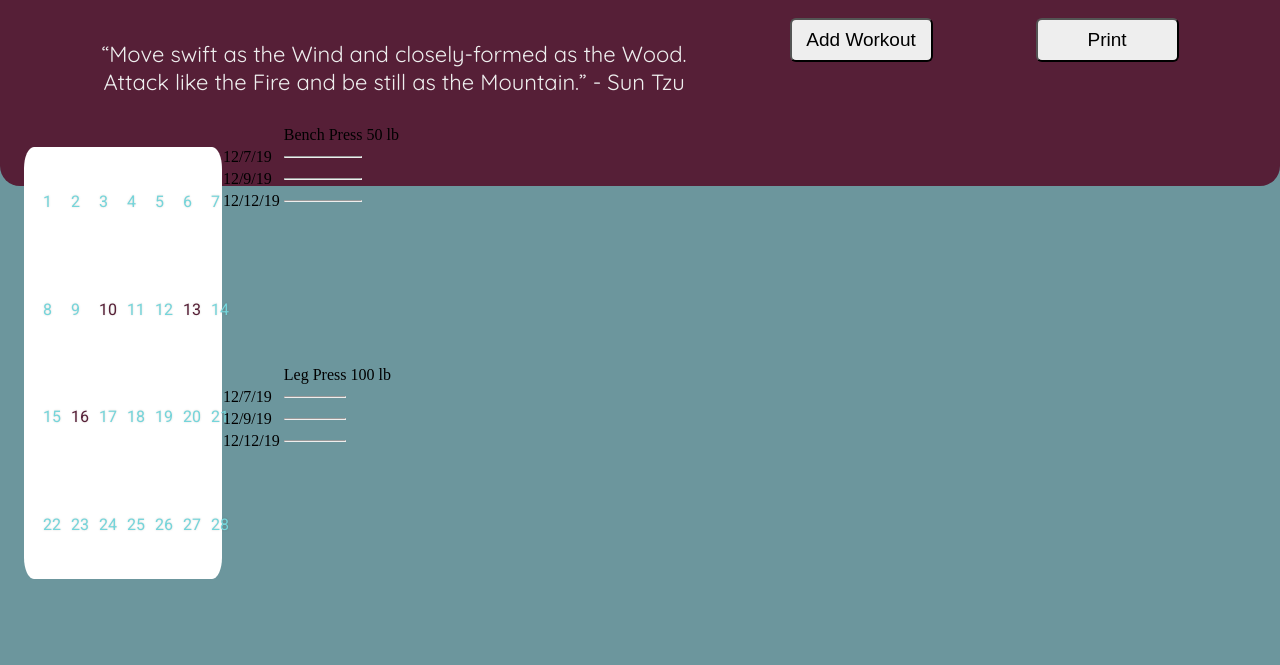
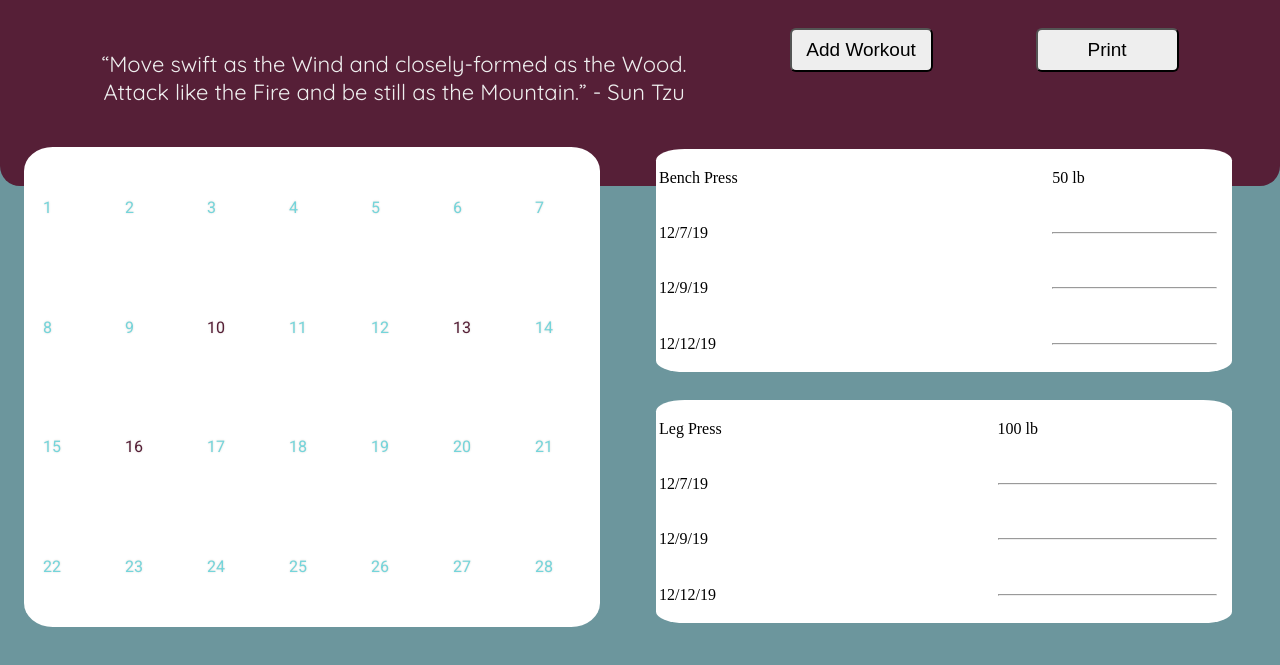
Before and after one commit to TMcMeans/fetniss, a plain HTML site: page index.html in a window 1280 px wide. Shown: the part 127-792 px from the top of the page. Drawn offline with Linux system fonts and the light colour scheme.

Commit message:
Size workout tables

```diff
--- a/index.html
+++ b/index.html
@@ -68,11 +68,9 @@
       <section>
         <article>
           <table class="workout-table">
-            <th>
+            <tbody>
               <td>Bench Press</td>
               <td>50 lb</td>
-            </th>
-            <tbody>
               <tr>
                 <td>12/7/19</td>
                 <td><hr/></td>
@@ -93,11 +91,9 @@
         </article>
         <article>
           <table class="workout-table">
-            <th>
+            <tbody>
               <td>Leg Press</td>
               <td>100 lb</td>
-            </th>
-            <tbody>
               <tr>
                 <td>12/7/19</td>
                 <td><hr/></td>
--- a/styles.css
+++ b/styles.css
@@ -88,13 +88,14 @@ main {
   display: grid;
   grid-template-columns: 1fr 1fr;
   height: 60vh;
+  width: 100vw;
   position: absolute;
   top: 250px;
 }
 
 .calendar {
   background-color: white;
-  height: 90%;
+  height: 100%;
   width: 90%;
   margin: 1.5em;
   border-radius: 5%;
@@ -113,6 +114,31 @@ main {
   color: #561F37;
 }
 
+section {
+  margin-top: 10px;
+}
+
 article {
   height: 50%;
 }
+
+.workout-table {
+  background-color: white;
+  height: 95%;
+  width: 90%;
+  margin: 1em;
+  border-radius: 5%;
+}
+
+.workout-table>th {
+  font-family: Roboto;
+  height: 20%;
+}
+
+.workout-table>tr {
+  font-family: Quicksand;
+}
+
+hr {
+  color: #74D5DB;
+}
```
